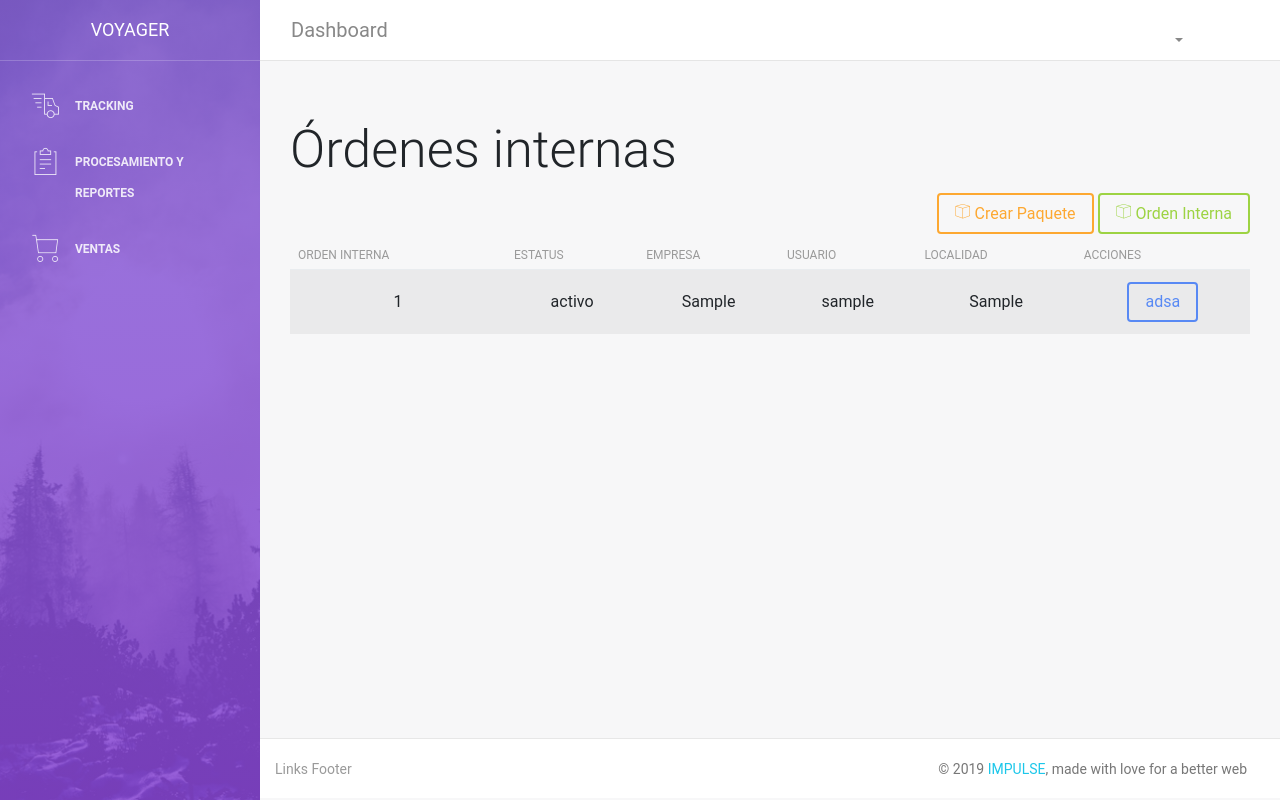
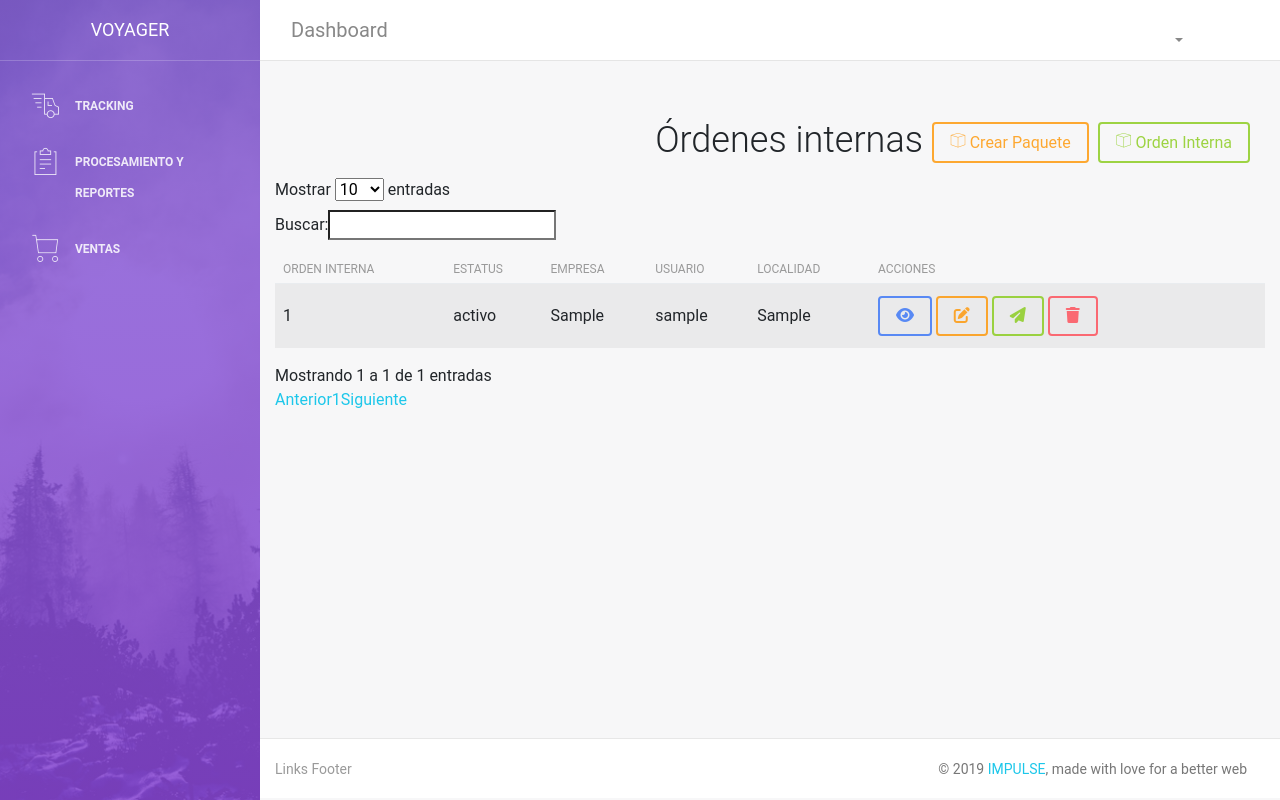
Before and after one commit to ArturoGuevara/Voyager_2, a Django app: page /reportes/ordenes_internas in a window 1280 px wide. Run offline with Django 3.2, Linux system fonts and the light colour scheme; a user stored in the database is signed in; tables that the repository leaves empty hold one stand-in row (values such as "Sample post"); parts of the project's set-up code (start-up, migrations or seed data) failed here and were passed over; some libraries are stand-ins or nearby versions.

Commit message:
Modificar front end para agregar tabla dinámica y botones del CRUD

```diff
--- /dev/null
+++ b/voyager/reportes/static/reportes/js/table.js
@@ -0,0 +1,24 @@
+$(document).ready(function(){
+  $('#tabla_ordenes_internas').DataTable( {
+    language: {
+        "decimal": "",
+        "emptyTable": "No hay información",
+        "info": "Mostrando _START_ a _END_ de _TOTAL_ entradas",
+        "infoEmpty": "Mostrando 0 to 0 of 0 entradas",
+        "infoFiltered": "(Filtrado de _MAX_ total entradas)",
+        "infoPostFix": "",
+        "thousands": ",",
+        "lengthMenu": "Mostrar _MENU_ entradas",
+        "loadingRecords": "Cargando...",
+        "processing": "Procesando...",
+        "search": "Buscar:",
+        "zeroRecords": "Sin resultados encontrados",
+        "paginate": {
+            "first": "Primero",
+            "last": "Ultimo",
+            "next": "Siguiente",
+            "previous": "Anterior"
+        }
+    }
+  });
+})
--- a/voyager/reportes/templates/reportes/modals/actualizar_info_forma.html
+++ b/voyager/reportes/templates/reportes/modals/actualizar_info_forma.html
@@ -1,4 +1,3 @@
-{% load widget_tweaks %}
 <ul class="nav nav-tabs">
     <li class="nav-item">
         <a class="nav-link active" data-toggle="tab" href="#info">Orden Interna</a>
--- a/voyager/reportes/templates/reportes/ordenes_internas.html
+++ b/voyager/reportes/templates/reportes/ordenes_internas.html
@@ -6,9 +6,6 @@
 {% endblock %}
 
 {% block content %}
-
-<!--aki va la wea d alerts-->
-
     {% if successcode == "200" %}
     <div class="alert alert-success alert-dismissible fade show d-none" data-show="{{ request.session.alerta }}" role="alert" id="success-alert">
     <strong>Paquete creado exitosamente</strong>
@@ -22,24 +19,21 @@
     <strong>No se encontró la Orden Interna.</strong>
     </div>
     {% endif %}
-
-
-<h1>Órdenes internas</h1>
     <div class="text-md-right text-center">
+        <h2>Órdenes internas
             <button class="btn btn-warning" data-toggle="modal" data-target="#modal_paquete"><i class="nc-icon nc-app"></i> Crear Paquete</button>
             <button class="btn btn-success" data-toggle="modal" data-target="#modal_paquete"><i class="nc-icon nc-app"></i> Orden Interna</button>
+        </h2>
     </div>
-<div id="table">
-    <table class="table tabl e-bordered table-responsive-md table-striped text-center">
+    <div id="table" class="table-responsive table-full-width">
+        <table class="table table-hover e-bordered table-responsive-md table-striped" id="tabla_ordenes_internas">
             <thead>
-            <tr>
                 <th class="text-center">Orden Interna</th>
                 <th class="text-center">Estatus</th>
                 <th class="text-center">Empresa</th>
                 <th class="text-center">Usuario</th>
                 <th class="text-center">Localidad</th>
                 <th class="text-center">Acciones</th>
-            </tr>
             </thead>
             <tbody>
                 {% for o in ordenes %}
@@ -49,9 +43,18 @@
                     <td class="pt-3-half oiData oi_empresa">{{ o.usuario.empresa }}</td>
                     <td class="pt-3-half oiData oi_usuario">{{ o.usuario.user }}</td>
                     <td class="pt-3-half oiData oi_fecha_muestreo">{{ o.localidad }}</td>
-                <td colspan="2">
-                    <button type="button" class="btn btn-primary" onclick="cargar_info_oi({{ o.idOI }})" data-toggle="modal" data-target="#modal-orden-interna">
-                        adsa
+                    <td>
+                        <button type="button" class="btn btn-primary" onclick="" data-toggle="modal" data-target="">
+                            <i class="fas fa-eye"></i>
+                        </button>
+                        <button type="button" class="btn btn-warning" onclick="cargar_info_oi({{ o.idOI }})" data-toggle="modal" data-target="#modal-orden-interna">
+                            <i class='fas fa-edit'></i>
+                        </button>
+                        <button type="button" class="btn btn-success" onclick="" data-toggle="modal" data-target="">
+                            <i class='fas fa-paper-plane'></i>
+                        </button>
+                        <button type="button" class="btn btn-danger" onclick="" data-toggle="modal" data-target="">
+                            <i class='fas fa-trash'></i>
                         </button>
                     </td>
                 </tr>
@@ -64,6 +67,8 @@
 {% endblock content %}
 
 {% block optionalJS %}
+    <script src='https://kit.fontawesome.com/a076d05399.js'></script>
+    <script src="{% static 'reportes/js/table.js' %}" type="text/javascript"></script>
     <script src="{% static 'reportes/js/orden.js' %}" type="text/javascript"></script>
     <script src="{% static 'reportes/js/validacion.js' %}" type="text/javascript"></script>
 {% endblock %}
```
Lines whose indentation alone changed are shown as unchanged.
